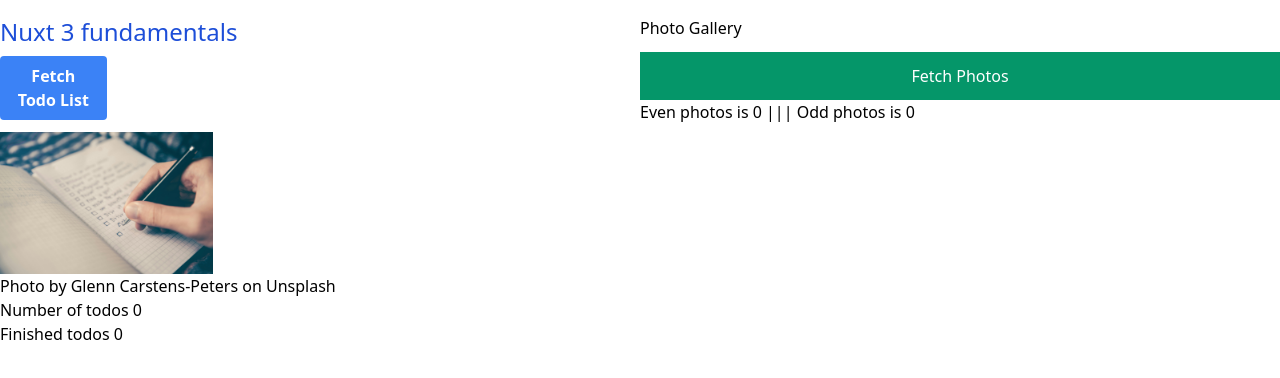
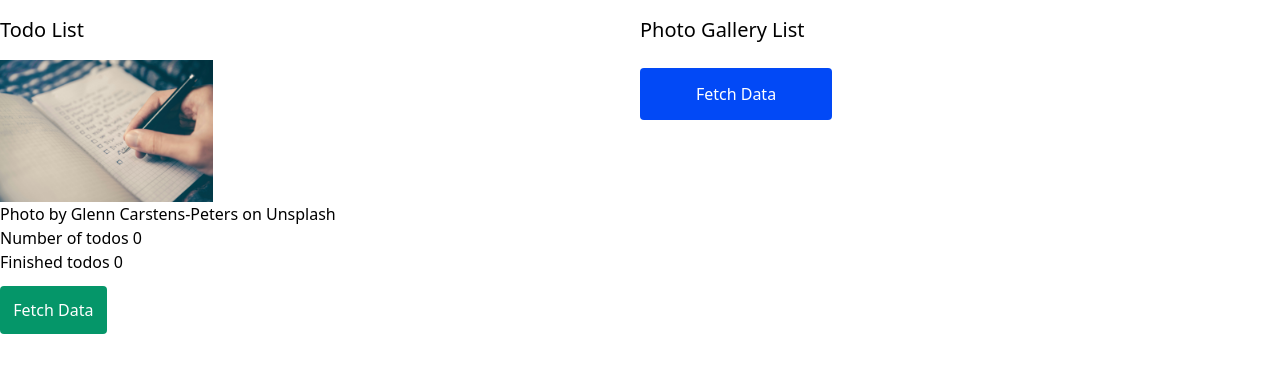
Before and after one commit to A-linea/nuxt3_fundamentals, a Nuxt app: page / in a window 1280 px wide. Shown: the top 378 px of the page. Built offline with nearby package versions, Linux system fonts and the light colour scheme.

Commit message:
Slots deep example

```diff
--- a/app.vue
+++ b/app.vue
@@ -1,20 +1,9 @@
 <template>
   <div class="container pt-4 mx-auto">
       <div class="flex flex-row justify-between">
-        <TodoViewer title="Nuxt 3 fundamentals">
-          <template v-slot:hero>
-            <img src="~/public/todolist.jpg" class="w-1/3"/>
-            <p>
-              Photo by <a href="https://unsplash.com/@glenncarstenspeters?utm_content=creditCopyText&utm_medium=referral&utm_source=unsplash">Glenn Carstens-Peters</a> on <a href="https://unsplash.com/photos/person-writing-bucket-list-on-book-RLw-UC03Gwc?utm_content=creditCopyText&utm_medium=referral&utm_source=unsplash">Unsplash</a>
-            </p>
-          </template>
-          <template v-slot:metrics="slotProps">
-            <span class="block">Number of todos {{slotProps.numbersOfTodos}}</span>
-            <span class="block">Finished todos {{slotProps.finishedTodos}}</span>
-          </template>
-
+        <TodoViewer title="Todo List">
         </TodoViewer>
-        <PhotoGallery />
+        <PhotoGallery title="Photo Gallery List" />
       </div>
   </div>
 </template>
--- /dev/null
+++ b/components/GenericComponent.vue
@@ -0,0 +1,42 @@
+<script setup>
+import {ref, defineProps, defineEmits} from "vue";
+
+const props = defineProps({
+  itemList: {
+    type: Array,
+    default: () => []
+  },
+  title: {
+    type: String,
+    required: true
+  },
+  itemType: {
+    type: String,
+    default: 'todos'
+  }
+})
+const emit = defineEmits(['update:itemList'])
+const itemList = ref([]);
+
+async function fetchItemList() {
+  const response = await fetch(`https://jsonplaceholder.typicode.com/${props.itemType}`)
+  const data = await response.json()
+  emit('update:itemList', data)
+}
+</script>
+
+<template>
+  <div class="flex flex-col w-1/2">
+    <h1 class="mb-4 text-xl">{{ title }}</h1>
+    <slot name="hero"></slot>
+    <slot name="metrics"></slot>
+    <button class="button bg-emerald-600 p-3 mt-3 text-white w-1/6 rounded mb-3" @click="fetchItemList">Fetch Data</button>
+    <ul class="pl-3">
+      <slot name="items"></slot>
+    </ul>
+  </div>
+</template>
+
+<style scoped>
+
+</style>
--- a/components/PhotoGallery.vue
+++ b/components/PhotoGallery.vue
@@ -1,31 +1,52 @@
 <template>
+  <GenericComponent :title="title" itemType="photos" v-model:item-list="photoGallery">
 
-  <div class="flex flex-col w-1/2">
-    <h1 class="text">Photo Gallery</h1>
-    <button class="bg-emerald-600 p-3 mt-3 text-white" @click="fetchPhotoGallery">Fetch Photos</button>
-    <p v-if="numPhotos > 0" class="mt-3">Number of photos: {{ numPhotos }}</p>
-    <p>Even photos is {{ evenPhotos.length }} ||| Odd photos is {{ oddPhotos.length }}</p>
-    <div class="grid grid-cols-3 gap-4">
-      <div v-for="photo in photoGallery" :key="`photo-id-${photo.id}`" class="border">
-        <img :src="photo.url" :alt="photo.title" class="w-full h-40 object-cover"/>
-        <p>{{ photo.title }}</p>
+    <template v-slot:items>
+      <div class="grid grid-cols-3 gap-4">
+        <li v-for="photo in photoGallery" :key="`photo-id-${photo.id}`" class="border">
+          <img :src="photo.url" :alt="photo.title" class="w-full h-40 object-cover"/>
+          <p>{{ photo.title }}</p>
+        </li>
       </div>
-    </div>
-  </div>
+    </template>
+
+  </GenericComponent>
+
 </template>
 
 
 <script setup>
-import {ref, computed} from 'vue'
+import {ref, computed, defineProps} from 'vue'
+import GenericComponent from "~/components/GenericComponent.vue";
+
+defineProps({
+  title: {
+    type: String,
+    default: 'Photo Gallery'
+  },
+  itemType: {
+    type: String,
+    default: 'photos'
+  }
+})
 
 let photoGallery = ref([])
 
 const numPhotos = computed(() => photoGallery.value.length)
 const evenPhotos = computed(() => photoGallery.value.filter((photo, index) => index % 2 === 0))
 const oddPhotos = computed(() => photoGallery.value.filter((photo, index) => index % 2 !== 0))
-async function fetchPhotoGallery() {
-  const response = await fetch('https://jsonplaceholder.typicode.com/photos')
-  photoGallery.value = await response.json()
 
+</script>
+<!--here we can rewrite the style of button in the GenericComponent to use the ::v-deep selector-->
+<style scoped>
+
+::v-deep(.button) {
+  background-color: #0249f6 !important;
+  color: white;
+  padding: 14px 20px;
+  margin: 8px 0;
+  border: none;
+  cursor: pointer;
+  width: 30%;
 }
-</script>
+</style>
--- a/components/TodoViewer.vue
+++ b/components/TodoViewer.vue
@@ -1,26 +1,29 @@
 <template>
-    <div class="flex flex-col w-1/2">
+<!--   we passed itemList from GenericComponent where we listening for the update:itemList event-->
+  <GenericComponent :title="title" itemType="todos" v-model:item-list="todoList">
+    <template v-slot:hero>
+      <img src="~/public/todolist.jpg" class="w-1/3"/>
+      <p>
+        Photo by <a href="https://unsplash.com/@glenncarstenspeters?utm_content=creditCopyText&utm_medium=referral&utm_source=unsplash">Glenn Carstens-Peters</a> on <a href="https://unsplash.com/photos/person-writing-bucket-list-on-book-RLw-UC03Gwc?utm_content=creditCopyText&utm_medium=referral&utm_source=unsplash">Unsplash</a>
+      </p>
+    </template>
+    <template v-slot:metrics>
+      <span class="block">Number of todos {{numbersOfTodos}}</span>
+      <span class="block">Finished todos {{finishedTodos}}</span>
+    </template>
+    <template v-slot:items>
+      <li v-for="item in todoList">
+        <input class="inline-block mr-[30px]" type="checkbox" :checked="item.completed">
+        <span>{{item.title}}</span>
+      </li>
+    </template>
+  </GenericComponent>
 
-      <h1 class="columns-1 text-2xl text-blue-700"> {{title}} </h1>
-      <button @click="fetchTodoList" class="mt-2 w-1/6 bg-blue-500 hover:bg-blue-700 text-white font-bold py-2 px-4 rounded">Fetch Todo List</button>
-      <div class="mt-3">
-        <slot name="hero"></slot>
-        <slot name="metrics" :="{numbersOfTodos, finishedTodos}"></slot>
-        <template v-if="todoList">
-          <ul>
-            <li v-for="todo in todoList" :key="todo.id">
-              <strong class="w-[30px] inline-block">{{todo.id}}</strong>
-              <input class="mr-2" type="checkbox" :checked="todo.completed"/>
-              {{ todo.title }}</li>
-          </ul>
-        </template>
-      </div>
-    </div>
 </template>
 <script setup>
 
 import {ref, computed, defineProps} from "vue";
-
+import GenericComponent from "~/components/GenericComponent.vue";
 defineProps({
   title: {
     type: String,
@@ -32,9 +35,5 @@ defineProps({
 const todoList = ref([]);
 const numbersOfTodos = computed(() => todoList.value.length)
 const finishedTodos = computed(() => todoList.value.filter(todo => todo.completed).length)
-async function fetchTodoList() {
-  const resp  = await fetch('https://jsonplaceholder.typicode.com/todos')
-  todoList.value = await resp.json()
-  }
 
 </script>
```
